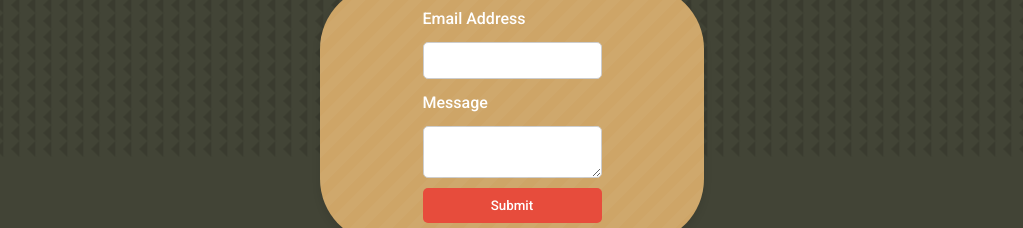
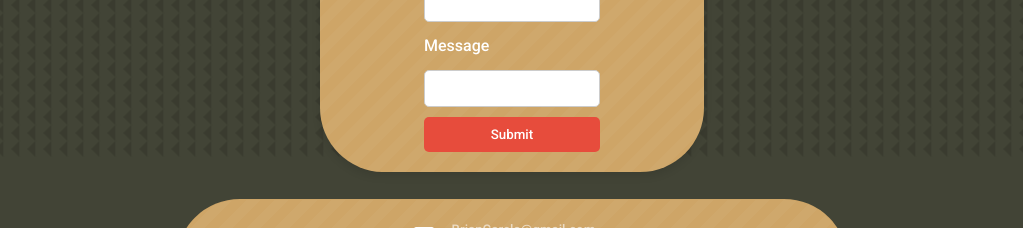
Before and after one commit to BrianCarela/Portfolio, a React (Create React App) app: page / in a window 1280 px wide. Shown: the part 3843-4071 px from the top of the page, without its empty margins (128-1151 px from the left). Built offline with nearby package versions, Linux system fonts and the light colour scheme; no server answers.

Commit message:
Add files via upload

```diff
--- a/src/components/contact/Contact.jsx
+++ b/src/components/contact/Contact.jsx
@@ -4,11 +4,12 @@
 import { MdOutlineEmail, MdLocationCity } from "react-icons/md";
 import { FaGithub, FaLinkedin } from "react-icons/fa"
 import { useForm, ValidationError } from '@formspree/react';
+import { FORMSPREE_ID } from '../../constants';
 
 const Contact = () => {
-  const [state, handleSubmit] = useForm(process.env.REACT_APP_EMAIL_CODE);
+  const [state, handleSubmit] = useForm(`${FORMSPREE_ID}`);
   if (state.succeeded) {
-    return <div className="container contact__container">
+    return <div className="container contact__container sand-stripes">
       <p className="thank-you-message">Thanks for sending me a message!!</p>
     </div>
 
@@ -36,10 +37,11 @@
             field="email"
             errors={state.errors}
           />
-            <label htmlFor="message">
+          <label htmlFor="message">
             Message
           </label>
-          <textarea
+          <input
+            type="text"
             id="message"
             name="message"
           />
--- a/src/components/contact/contact.css
+++ b/src/components/contact/contact.css
@@ -90,7 +90,7 @@
   background-color: #dc421c;
 }
 
-input, button{
+input, button, textarea{
   z-index: 2;
 }
 
--- a/src/components/footer/Footer.jsx
+++ b/src/components/footer/Footer.jsx
@@ -20,6 +20,9 @@
         <li>
           <a href="#portfolio">Portfolio</a>
         </li>
+        {/* <li>
+          <a href="#testimonials">Testimonials</a>
+        </li> */}
         <li>
           <a href="#contact">Contact</a>
         </li>
--- a/src/components/footer/footer.css
+++ b/src/components/footer/footer.css
@@ -1,3 +1,4 @@
+/* Existing footer styles */
 footer {
     background: var(--color-primary);
     padding: 3rem 0;
--- a/src/components/portfolio/Portfolio.jsx
+++ b/src/components/portfolio/Portfolio.jsx
@@ -54,7 +54,7 @@
 
       <div className="container portfolio__container">
         {soloProjects.map((pro) => (
-          <article className="portfolio__item" key={pro.id}>
+          <article className="portfolio__item sand-stripes" key={pro.id}>
             <div className="portfolio__item-image">
               <img src={pro.img} alt={pro.title} />
             </div>
--- /dev/null
+++ b/src/constants.js
@@ -0,0 +1 @@
+export const FORMSPREE_ID = process.env.REACT_APP_FORMSPREE_ID;
```
Also changed, not shown: src/components/header/Header.jsx (+0 -7 lines), src/components/portfolio/portfolio.css (line endings or trailing spaces), src/components/topbar/topbar.css (line endings or trailing spaces).
